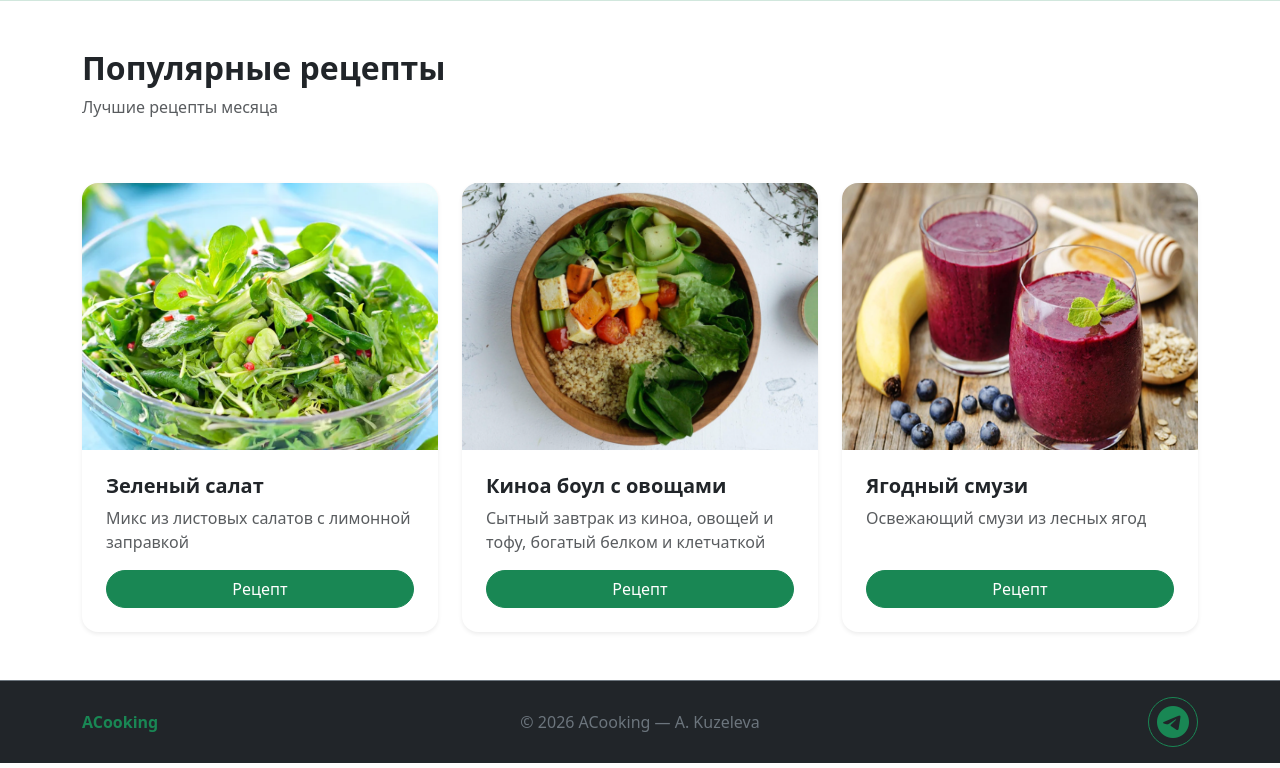
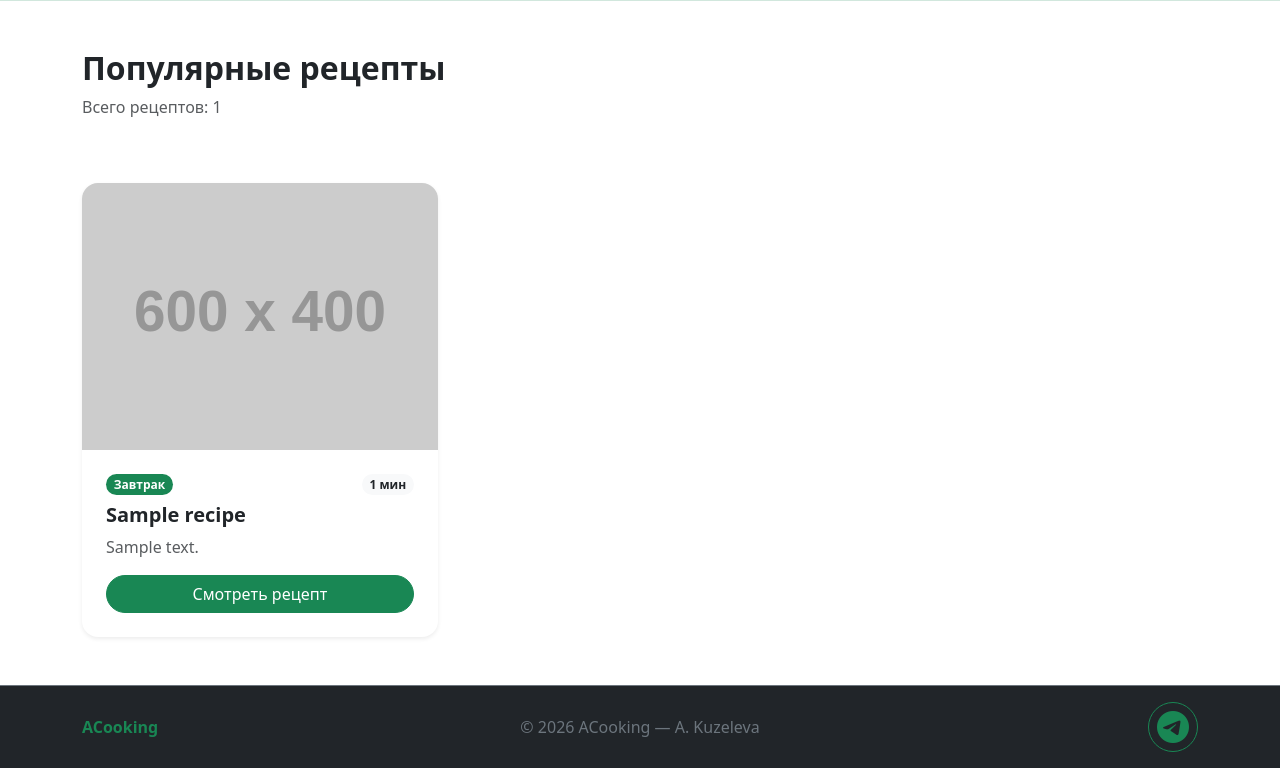
Before and after one commit to Alexandrina-Kuzeleva/DjangoProject, a Django app: page / in a window 1280 px wide. Shown: the part 612-1380 px from the top of the page. Run offline with Django 5.2, Linux system fonts and the light colour scheme; tables that the repository leaves empty hold one stand-in row (values such as "Sample post"); grey boxes labelled with a size stand in for pictures from a placeholder-image service; some libraries are stand-ins or nearby versions.

Commit message:
Task 6:Add more in db and new view

```diff
--- a/cooking_blog/templates/cooking_blog/index.html
+++ b/cooking_blog/templates/cooking_blog/index.html
@@ -39,12 +39,20 @@
             <div class="col-12 col-md-6 col-lg-4">
                 <div class="card h-100 border-0 shadow-sm rounded-4 overflow-hidden">
                     <div class="ratio ratio-4x3">
-                        <img src="{% static recipe.image %}" class="card-img-top object-fit-cover" alt="{{ recipe.name }}">
+                        <img src="https://placehold.co/600x400/198754/white?text=Recipe+Photo" class="card-img-top object-fit-cover" alt="{{ recipe.title }}">
                     </div>
                     <div class="card-body p-4 d-flex flex-column">
-                        <h5 class="card-title fw-bold">{{ recipe.name }}</h5>
-                        <p class="card-text text-muted">{{ recipe.description }}</p>
-                        <a href="#" class="btn btn-success w-100 rounded-pill mt-auto">{{ recipe.button_text }}</a>
+                        <div class="d-flex justify-content-between align-items-start mb-2">
+                            <span class="badge bg-success rounded-pill">
+                                {{ recipe.get_category_display }}
+                            </span>
+                            <span class="badge bg-light text-dark rounded-pill">
+                                {{ recipe.cooking_time }} мин
+                            </span>
+                        </div>
+                        <h5 class="card-title fw-bold">{{ recipe.title }}</h5>
+                        <p class="card-text text-muted">{{ recipe.description|truncatewords:15 }}</p>
+                        <a href="#" class="btn btn-success w-100 rounded-pill mt-auto">Смотреть рецепт</a>
                     </div>
                 </div>
             </div>
--- a/cooking_blog/views.py
+++ b/cooking_blog/views.py
@@ -1,8 +1,9 @@
 from django.shortcuts import render
-
-# Create your views here.
+from .models import Recipe
 
 def index(request):
+    recipes = Recipe.objects.filter(is_published=True)
+
     context = {
         'title': 'Главная страница',
         'welcome_text': 'Добро пожаловать на наш лучший кулинарный блог!',
@@ -11,27 +12,8 @@ def index(request):
         'hero_accent': 'здоровая еда',
         'hero_description': 'Откройте для себя мир органических рецептов от поваров со всего мира',
         'recipes_title': 'Популярные рецепты',
-        'recipes_subtitle': 'Лучшие рецепты месяца',
-        'recipes': [
-            {
-                'name': 'Зеленый салат',
-                'description': 'Микс из листовых салатов с лимонной заправкой',
-                'image': 'images/greensalad.png',
-                'button_text': 'Рецепт'
-            },
-            {
-                'name': 'Киноа боул с овощами',
-                'description': 'Сытный завтрак из киноа, овощей и тофу, богатый белком и клетчаткой',
-                'image': 'images/bowl.png',
-                'button_text': 'Рецепт'
-            },
-            {
-                'name': 'Ягодный смузи',
-                'description': 'Освежающий смузи из лесных ягод',
-                'image': 'images/smoothie.png',
-                'button_text': 'Рецепт'
-            },
-        ]
+        'recipes_subtitle': f'Всего рецептов: {recipes.count()}',
+        'recipes': recipes,
     }
     return render(request, 'cooking_blog/index.html', context)
 
```
